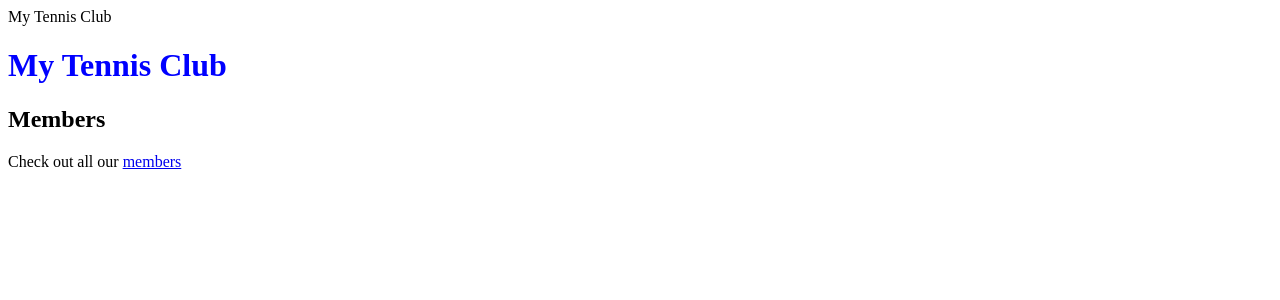
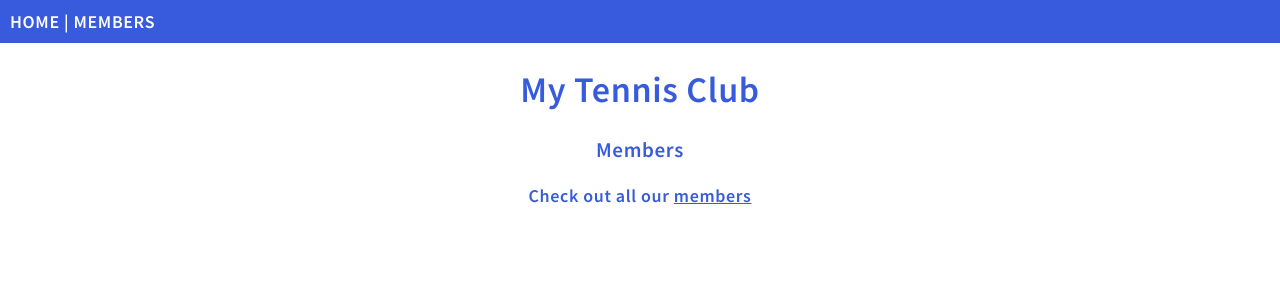
Before and after one commit to hoseinabedi/python_sample_project, a Django app: page / in a window 1280 px wide. Shown: the top 300 px of the page. Run offline with Django 5.2, Linux system fonts and the light colour scheme.

Commit message:
Imrpove styles for template engine

```diff
--- a/members/templates/main.html
+++ b/members/templates/main.html
@@ -1,9 +1,15 @@
 {% extends "master.html" %}
+
 {% block title %}
-    My Tennis Club
+  My Tennis Club
 {% endblock %}
+
 {% block content %}
+  <div class="main">
     <h1>My Tennis Club</h1>
-    <h2>Members</h2>
+
+    <h3>Members</h3>
+
     <p>Check out all our <a href="members/">members</a></p>
+  </div>
 {% endblock %}
--- a/members/templates/master.html
+++ b/members/templates/master.html
@@ -1,10 +1,22 @@
 {% load static %}
 <!DOCTYPE html>
 <html>
-    <head>{% block title %}{% endblock %}</head>
-    <link rel="stylesheet" href="{% static 'style.css' %}">
+
+<head>
+    <link rel="stylesheet" href="{% static 'mystyles.css' %}">
+    <title>{% block title %}{% endblock %}</title>
+</head>
+
 <body>
-{% block content %}
-{% endblock %}
+
+    <div class="topnav">
+        <a href="/">HOME</a> |
+        <a href="/members">MEMBERS</a>
+    </div>
+
+    {% block content %}
+    {% endblock %}
+
 </body>
+
 </html>
```
Also changed, not shown: members/templates/all_members.html (+11 -9 lines), members/templates/details.html (+8 -6 lines).
